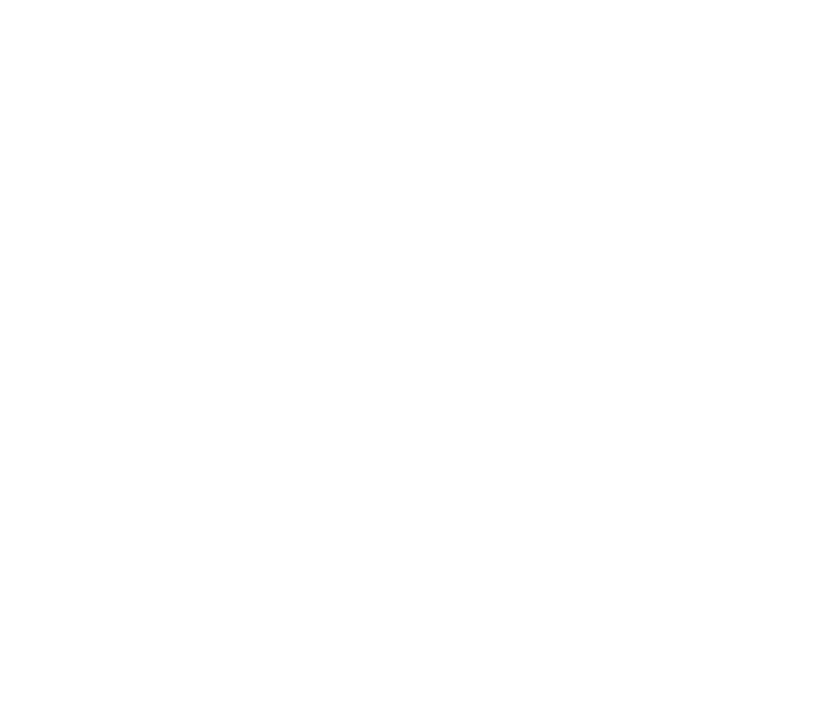
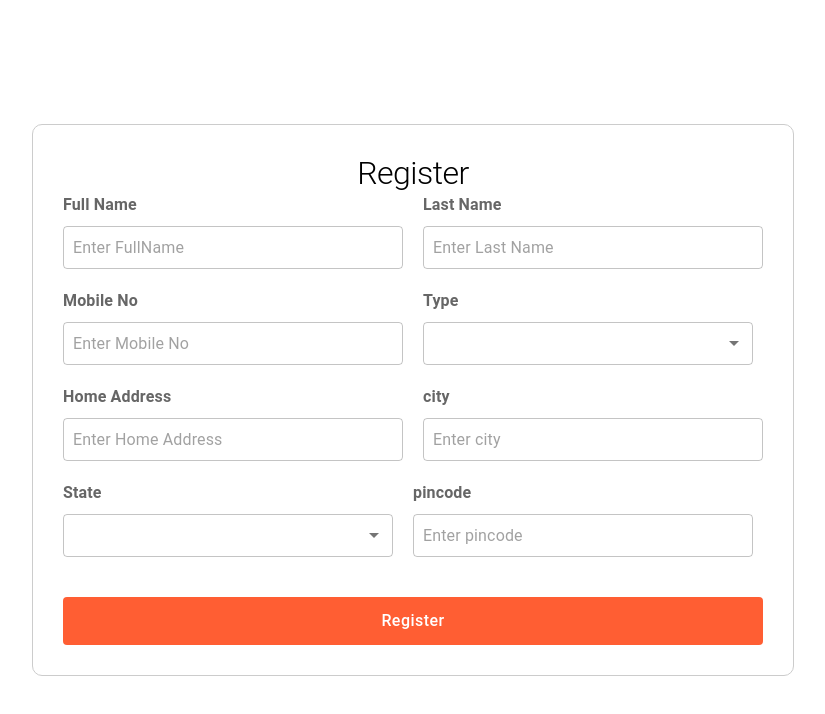
Before and after one commit to abarna10303/react_front_end_ui, a React (Create React App) app: page /register in a window 1280 px wide. Before the commit this address had no page. Shown: the top 714 px of the page, without its empty margins (227-1052 px from the left). Built offline with nearby package versions, Linux system fonts and the light colour scheme.

Commit message:
[worked on the register page]

```diff
--- a/src/App.js
+++ b/src/App.js
@@ -1,11 +1,13 @@
 import { BrowserRouter as Router, Route, Routes } from "react-router-dom";
 import Login from "./Page/Login";
+import RegisterHere from "./Page/RegisterHere";
 
 function App() {
   return (
     <Router>
       <Routes>
         <Route path="/" element={<Login />} />
+        <Route path="/register" element={<RegisterHere />} />
       </Routes>
     </Router>
   );
--- /dev/null
+++ b/src/Constants/Constants.js
@@ -0,0 +1,59 @@
+export const typeOptions = [
+  {
+    label: "Job Owner",
+    value: "jobOwner",
+  },
+  {
+    label: "Worker",
+    value: "worker",
+  },
+  {
+    label: "Contractor",
+    value: "contractor",
+  },
+];
+
+export const indianStatesOptions = [
+  { label: "Andhra Pradesh", value: "Andhra Pradesh" },
+  { label: "Arunachal Pradesh", value: "Arunachal Pradesh" },
+  { label: "Assam", value: "Assam" },
+  { label: "Bihar", value: "Bihar" },
+  { label: "Chhattisgarh", value: "Chhattisgarh" },
+  { label: "Goa", value: "Goa" },
+  { label: "Gujarat", value: "Gujarat" },
+  { label: "Haryana", value: "Haryana" },
+  { label: "Himachal Pradesh", value: "Himachal Pradesh" },
+  { label: "Jharkhand", value: "Jharkhand" },
+  { label: "Karnataka", value: "Karnataka" },
+  { label: "Kerala", value: "Kerala" },
+  { label: "Madhya Pradesh", value: "Madhya Pradesh" },
+  { label: "Maharashtra", value: "Maharashtra" },
+  { label: "Manipur", value: "Manipur" },
+  { label: "Meghalaya", value: "Meghalaya" },
+  { label: "Mizoram", value: "Mizoram" },
+  { label: "Nagaland", value: "Nagaland" },
+  { label: "Odisha", value: "Odisha" },
+  { label: "Punjab", value: "Punjab" },
+  { label: "Rajasthan", value: "Rajasthan" },
+  { label: "Sikkim", value: "Sikkim" },
+  { label: "Tamil Nadu", value: "Tamil Nadu" },
+  { label: "Telangana", value: "Telangana" },
+  { label: "Tripura", value: "Tripura" },
+  { label: "Uttar Pradesh", value: "Uttar Pradesh" },
+  { label: "Uttarakhand", value: "Uttarakhand" },
+  { label: "West Bengal", value: "West Bengal" },
+  {
+    label: "Andaman and Nicobar Islands",
+    value: "Andaman and Nicobar Islands",
+  },
+  { label: "Chandigarh", value: "Chandigarh" },
+  {
+    label: "Dadra and Nagar Haveli and Daman and Diu",
+    value: "Dadra and Nagar Haveli and Daman and Diu",
+  },
+  { label: "Delhi", value: "Delhi" },
+  { label: "Jammu and Kashmir", value: "Jammu and Kashmir" },
+  { label: "Ladakh", value: "Ladakh" },
+  { label: "Lakshadweep", value: "Lakshadweep" },
+  { label: "Puducherry", value: "Puducherry" },
+];
--- /dev/null
+++ b/src/Page/CommonStyles.js
@@ -0,0 +1,80 @@
+import { makeStyles } from "@mui/styles";
+
+export const commonStyles = makeStyles({
+  formContainer: {
+    height: "100vh",
+    width: "100%",
+    display: "flex",
+    justifyContent: "center",
+    alignItems: "center",
+    "& .MuiButton-root": {
+      textTransform: "none",
+    },
+  },
+  formBox: {
+    border: "1px solid #ccc",
+    padding: "30px",
+    borderRadius: "10px",
+    width: "90%",
+    maxWidth: "400px",
+    height: "auto",
+    maxHeight: "90%",
+    minWidth: "300px",
+    margin: "auto",
+    "@media (max-width: 600px)": {
+      width: "95%",
+      padding: "15px",
+    },
+    "@media (min-width: 1200px)": {
+      width: "30%",
+    },
+  },
+  formTitle: {
+    textAlign: "center",
+    marginBottom: "20px",
+    fontSize: "32px !important",
+  },
+  formInputFields: {
+    "& .MuiFormLabel-root": {
+      fontSize: "16px",
+      marginBottom: "10px",
+      fontWeight: "bold",
+    },
+
+    "& .MuiOutlinedInput-input": {
+      padding: "10px",
+      width: "calc(400px - 30px)",
+    },
+    marginBottom: "20px",
+  },
+  formButton: {
+    width: "calc(400px - 10px)",
+    "& .MuiButton-root": {
+      width: "100%",
+      backgroundColor: "#ff5e33",
+      color: "#fff",
+      textTransform: "none",
+      padding: "10px !important",
+      fontSize: "16px !important",
+    },
+  },
+  resendOtpContainer: {
+    "& .MuiButton-root": {
+      textTransform: "none",
+      padding: "0px 10px !important",
+    },
+    "& .MuiButton-root:hover": {
+      backgroundColor: "transparent !important",
+    },
+
+    textAlign: "end",
+    marginTop: "20px",
+  },
+  registerButton: {
+    textAlign: "center",
+    marginTop: "20px",
+    "& .MuiButton-root:hover": {
+      backgroundColor: "transparent !important",
+    },
+  },
+});
--- a/src/Page/Login.jsx
+++ b/src/Page/Login.jsx
@@ -1,112 +1,91 @@
 import Box from "@mui/material/Box";
+import Button from "@mui/material/Button";
+import Typography from "@mui/material/Typography";
+import TextField from "@mui/material/TextField";
+import InputLabel from "@mui/material/InputLabel";
 import React from "react";
 import makeStyles from "@mui/styles/makeStyles";
-import { Button, InputLabel, TextField, Typography } from "@mui/material";
+import { useNavigate } from "react-router-dom";
+import { commonStyles } from "./CommonStyles";
 
 const useStyles = makeStyles({
-  loginContainer: {
-    height: "100vh",
-    width: "100%",
-    display: "flex",
-    justifyContent: "center",
-    alignItems: "center",
-  },
-  loginBox: {
-    border: "1px solid #ccc",
-    padding: "30px",
-    borderRadius: "10px",
-    width: "90%",
-    maxWidth: "400px",
-    height: "auto",
-    maxHeight: "90%",
-    minWidth: "300px",
-    margin: "auto",
-    "@media (max-width: 600px)": {
-      width: "95%",
-      padding: "15px",
-    },
-    "@media (min-width: 1200px)": {
-      width: "30%",
-    },
-  },
-  loginTitle: {
-    textAlign: "center",
-    marginBottom: "20px",
-    fontSize: "32px",
-  },
-  inputFields: {
-    "& .MuiFormLabel-root": {
-      fontSize: "16px",
-      marginBottom: "10px",
-      fontWeight: "bold",
-    },
-
-    "& .MuiOutlinedInput-input": {
-      padding: "10px",
-      width: "calc(400px - 30px)",
-    },
-    marginBottom: "20px",
-  },
-  loginButton: {
-    width: "calc(400px - 10px)",
-    "& .MuiButton-root": {
-      width: "100%",
-      backgroundColor: "#ff5e33",
-      color: "#fff",
-      textTransform: "none",
-      padding: "10px !important",
-    },
-  },
   resendOtpContainer: {
     "& .MuiButton-root": {
       textTransform: "none",
       padding: "0px 10px !important",
     },
-    "& .MuiButton-root::hover": {
+    "& .MuiButton-root:hover": {
       backgroundColor: "transparent !important",
     },
     textAlign: "end",
     marginTop: "20px",
   },
+  registerButton: {
+    textAlign: "center",
+    marginTop: "20px",
+    "& .MuiButton-root:hover": {
+      backgroundColor: "transparent !important",
+    },
+  },
 });
 
 const Login = () => {
   const classes = useStyles();
+  const commonClasses = commonStyles();
+  const navigate = useNavigate();
   const initialState = {
     mobileNo: "",
     otpNo: "",
   };
   const [state, setState] = React.useState(initialState);
   const { mobileNo, otpNo } = state;
+
+  const handleInputChange = (event) => {
+    const { name, value } = event.target;
+    setState({ ...state, [name]: value });
+  };
+
+  console.log(state);
+
+  const handleRegister = () => {
+    navigate("/register");
+  };
+
   return (
-    <Box className={classes.loginContainer}>
-      <Box className={classes.loginBox}>
-        <Typography variant="h1" className={classes.loginTitle}>
+    <Box className={commonClasses.formContainer}>
+      <Box className={commonClasses.formBox}>
+        <Typography variant="h1" className={commonClasses.formTitle}>
           Login
         </Typography>
-        <Box className={classes.inputFields}>
+        <Box className={commonClasses.formInputFields}>
           <InputLabel>Mobile No</InputLabel>
           <TextField
             variant="outlined"
             name="mobileNo"
             placeholder="Enter Mobile No"
+            type="number"
             value={mobileNo}
+            onChange={handleInputChange}
           />
         </Box>
-        <Box className={classes.inputFields}>
+        <Box className={commonClasses.formInputFields}>
           <InputLabel>OTP No</InputLabel>
           <TextField
             variant="outlined"
             name="otpNo"
             placeholder="Enter OTP No"
             value={otpNo}
+            onChange={handleInputChange}
           />
           <Box className={classes.resendOtpContainer}>
             <Button>Resend OTP</Button>
           </Box>
         </Box>
-        <Box className={classes.loginButton}>
+        <Box className={commonClasses.formButton}>
           <Button>Login</Button>
+        </Box>
+        <Box className={classes.registerButton}>
+          <Button onClick={handleRegister}>Register Here</Button>
         </Box>
       </Box>
     </Box>
--- /dev/null
+++ b/src/Page/RegisterHere.jsx
@@ -0,0 +1,185 @@
+import {
+  Box,
+  Button,
+  InputLabel,
+  MenuItem,
+  Select,
+  TextField,
+  Typography,
+} from "@mui/material";
+import React from "react";
+import { commonStyles } from "./CommonStyles";
+import { makeStyles } from "@mui/styles";
+import { indianStatesOptions, typeOptions } from "../Constants/Constants";
+
+const useStyles = makeStyles({
+  registerBox: {
+    minWidth: "700px",
+    "@media (min-width: 1200px)": {
+      width: "50% !important",
+    },
+  },
+  inputFields: {
+    "& .MuiFormLabel-root": {
+      fontSize: "16px",
+      marginBottom: "10px",
+      fontWeight: "bold",
+    },
+
+    "& .MuiOutlinedInput-input": {
+      padding: "10px",
+      width: "calc(350px - 30px)",
+    },
+    marginBottom: "20px",
+  },
+  dropDownFields: {
+    "& .MuiOutlinedInput-input": { paddingRight: "0px !important" },
+  },
+  inputFieldContainer: {
+    display: "flex",
+    gap: "20px",
+  },
+  registerBtnContainer: {
+    width: "100%",
+    display: "flex",
+    justifyContent: "center",
+    marginTop: "20px",
+  },
+});
+
+const RegisterHere = () => {
+  const commonClasses = commonStyles();
+  const classes = useStyles();
+  const registerInitialState = {
+    fullName: "",
+    lastName: "",
+    mobileNo: "",
+    type: "",
+    homeAddress: "",
+    city: "",
+    state: "",
+    pincode: "",
+  };
+  const [registerState, setRegisterState] =
+    React.useState(registerInitialState);
+
+  const handleInputChange = (event) => {
+    const { name, value } = event.target;
+    setRegisterState((prevState) => ({ ...prevState, [name]: value }));
+  };
+
+  return (
+    <Box className={commonClasses.formContainer}>
+      <Box className={`${commonClasses.formBox} ${classes.registerBox}`}>
+        <Typography variant="h1" className={commonClasses.formTitle}>
+          Register
+        </Typography>
+        <Box className={classes.inputFieldContainer}>
+          <Box className={classes.inputFields}>
+            <InputLabel>Full Name</InputLabel>
+            <TextField
+              variant="outlined"
+              name="fullName"
+              placeholder="Enter FullName"
+              value={registerState["fullName"]}
+              onChange={handleInputChange}
+            />
+          </Box>
+          <Box className={classes.inputFields}>
+            <InputLabel>Last Name</InputLabel>
+            <TextField
+              variant="outlined"
+              name="lastName"
+              placeholder="Enter Last Name"
+              value={registerState["lastName"]}
+              onChange={handleInputChange}
+            />
+          </Box>
+        </Box>
+        <Box className={classes.inputFieldContainer}>
+          <Box className={classes.inputFields}>
+            <InputLabel>Mobile No</InputLabel>
+            <TextField
+              variant="outlined"
+              name="mobileNo"
+              placeholder="Enter Mobile No"
+              value={registerState["mobileNo"]}
+              onChange={handleInputChange}
+            />
+          </Box>
+          <Box className={`${classes.inputFields} ${classes.dropDownFields}`}>
+            <InputLabel>Type</InputLabel>
+            <Select
+              name="type"
+              placeholder="Enter Type"
+              value={registerState["type"]}
+              onChange={handleInputChange}
+            >
+              {typeOptions.map(({ label, value }) => (
+                <MenuItem key={value} value={value}>
+                  {label}
+                </MenuItem>
+              ))}
+            </Select>
+          </Box>
+        </Box>
+        <Box className={classes.inputFieldContainer}>
+          <Box className={classes.inputFields}>
+            <InputLabel>Home Address</InputLabel>
+            <TextField
+              variant="outlined"
+              name="homeAddress"
+              placeholder="Enter Home Address"
+              value={registerState["homeAddress"]}
+              onChange={handleInputChange}
+            />
+          </Box>
+          <Box className={classes.inputFields}>
+            <InputLabel>city</InputLabel>
+            <TextField
+              variant="outlined"
+              name="city"
+              placeholder="Enter city"
+              value={registerState["city"]}
+              onChange={handleInputChange}
+            />
+          </Box>
+        </Box>
+        <Box className={classes.inputFieldContainer}>
+          <Box className={`${classes.inputFields} ${classes.dropDownFields}`}>
+            <InputLabel>State</InputLabel>
+            <Select
+              name="type"
+              placeholder="Enter Type"
+              value={registerState["type"]}
+              onChange={handleInputChange}
+            >
+              {indianStatesOptions.map(({ label, value }) => (
+                <MenuItem key={value} value={value}>
+                  {label}
+                </MenuItem>
+              ))}
+            </Select>
+          </Box>
+          <Box className={classes.inputFields}>
+            <InputLabel>pincode</InputLabel>
+            <TextField
+              variant="outlined"
+              name="pincode"
+              placeholder="Enter pincode"
+              value={registerState["pincode"]}
+              onChange={handleInputChange}
+            />
+          </Box>
+        </Box>
+        <Box
+          className={`${commonClasses.formButton} ${classes.registerBtnContainer}`}
+        >
+          <Button>Register</Button>
+        </Box>
+      </Box>
+    </Box>
+  );
+};
+
+export default RegisterHere;
```
